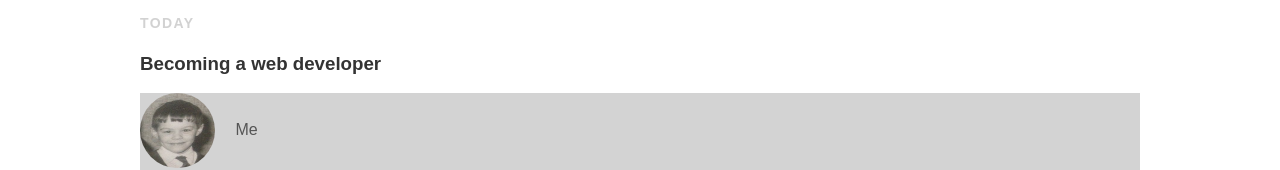
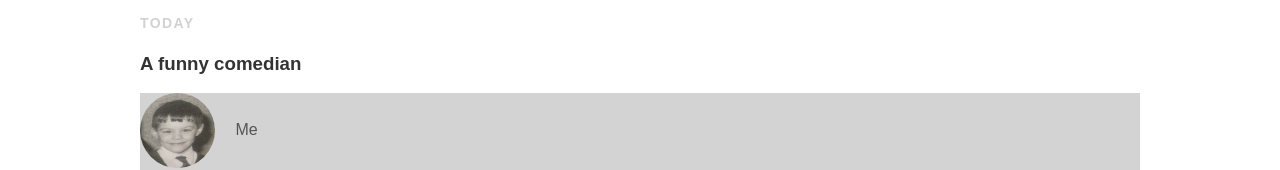
Before and after one commit to stvelliott/stvelliott.github.io, a plain HTML site: page index.html in a window 1280 px wide. Shown: the part 226-396 px from the top of the page. Drawn offline with Linux system fonts and the light colour scheme; a web font is replaced by a local one.

Commit message:
Add files via upload

```diff
--- a/index.html
+++ b/index.html
@@ -22,7 +22,7 @@
             <span>Baby Bean</span>
           </div>
           <p class="post-date">Today</p>
-          <h3 class="post-title">Becoming a web developer</h3>
+          <h3 class="post-title">A funny comedian</h3>
         </div>
         <div class="post-container">
           <div class="post-author">
```
